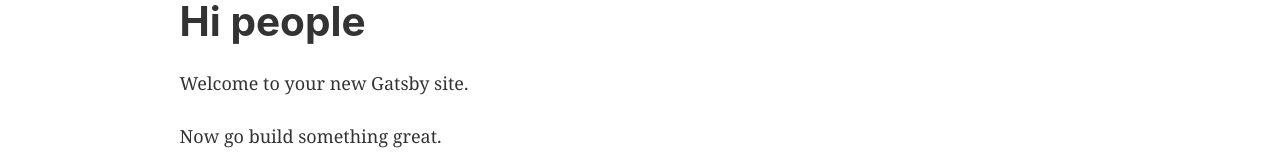
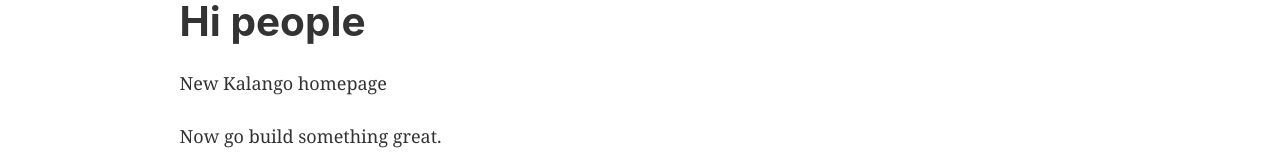
Before and after one commit to victorfeitosa/victorfeitosa.github.io, a Gatsby site: page / in a window 1280 px wide. Shown: the part 123-283 px from the top of the page. Built offline with nearby package versions, Linux system fonts and the light colour scheme; Gatsby itself is replaced by a stand-in of ours.

Commit message:
added gastby publishing

```diff
--- a/package.json
+++ b/package.json
@@ -23,7 +23,7 @@
   "scripts": {
     "build": "gatsby build",
     "develop": "gatsby develop",
-    "deploy": "gatsby build --prefix-paths && gh-pages -d public",
+    "deploy": "gatsby build && gh-pages -d /public -b master",
     "start": "npm run develop",
     "format": "prettier --write \"src/**/*.js\"",
     "test": "echo \"Error: no test specified\" && exit 1"
--- a/src/pages/index.js
+++ b/src/pages/index.js
@@ -7,7 +7,7 @@
 const IndexPage = () => (
   <Layout>
     <h1>Hi people</h1>
-    <p>Welcome to your new Gatsby site.</p>
+    <p>New Kalango homepage</p>
     <p>Now go build something great.</p>
     <div style={{ maxWidth: '300px', marginBottom: '1.45rem' }}>
       <Image />
```
Also changed, not shown: 1 other file.
